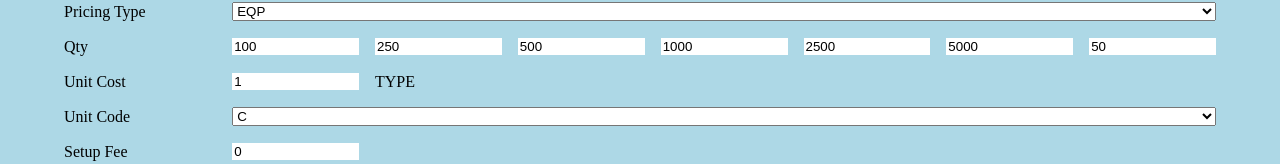
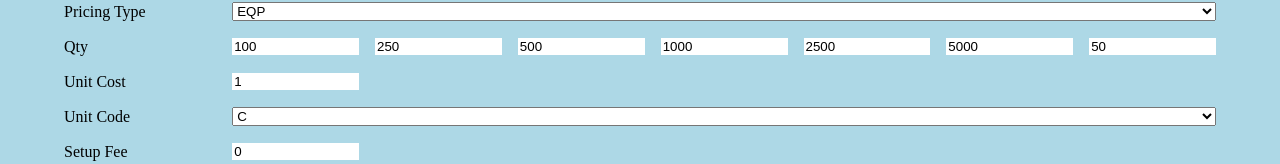
Before and after one commit to webdev-dave/bizzbuzz-custom-calculator, a React (Create React App) app: page / in a window 1280 px wide. Shown: the part 216-380 px from the top of the page. Built offline with nearby package versions, Linux system fonts and the light colour scheme.

Commit message:
remove extra label issue

```diff
--- a/src/components/input/Input.js
+++ b/src/components/input/Input.js
@@ -106,7 +106,7 @@ const Input = () => {
         <p className="row-head hide-if-mobile" id="handling-head">Handling Fees</p>
         <p className="row-head mobile-abbreviation" id="handling-head">HFs</p>
 
-        <p className="">TYPE</p>
+
         <p className="handling title-type hide-if-mobile">TYPE</p>
         <p className="handling title-type mobile-abbreviation">type</p>
         {Array.from(Array(handlingAmount)).map((h, i) => {
```
